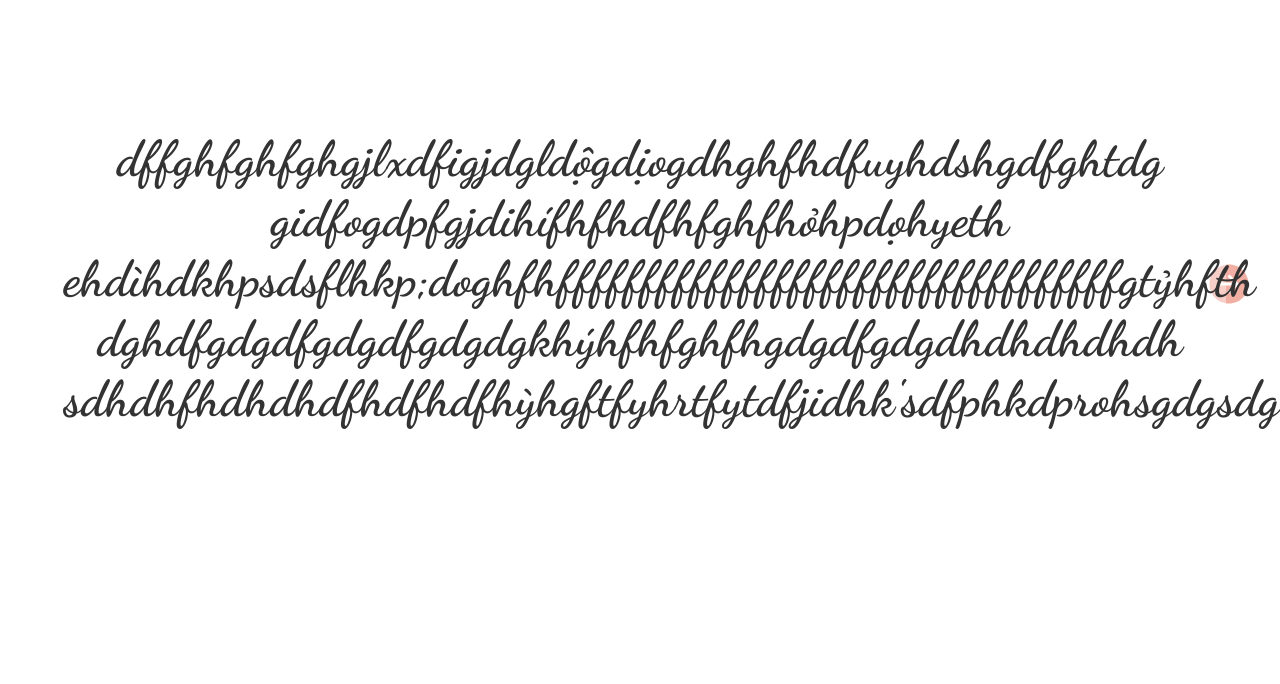
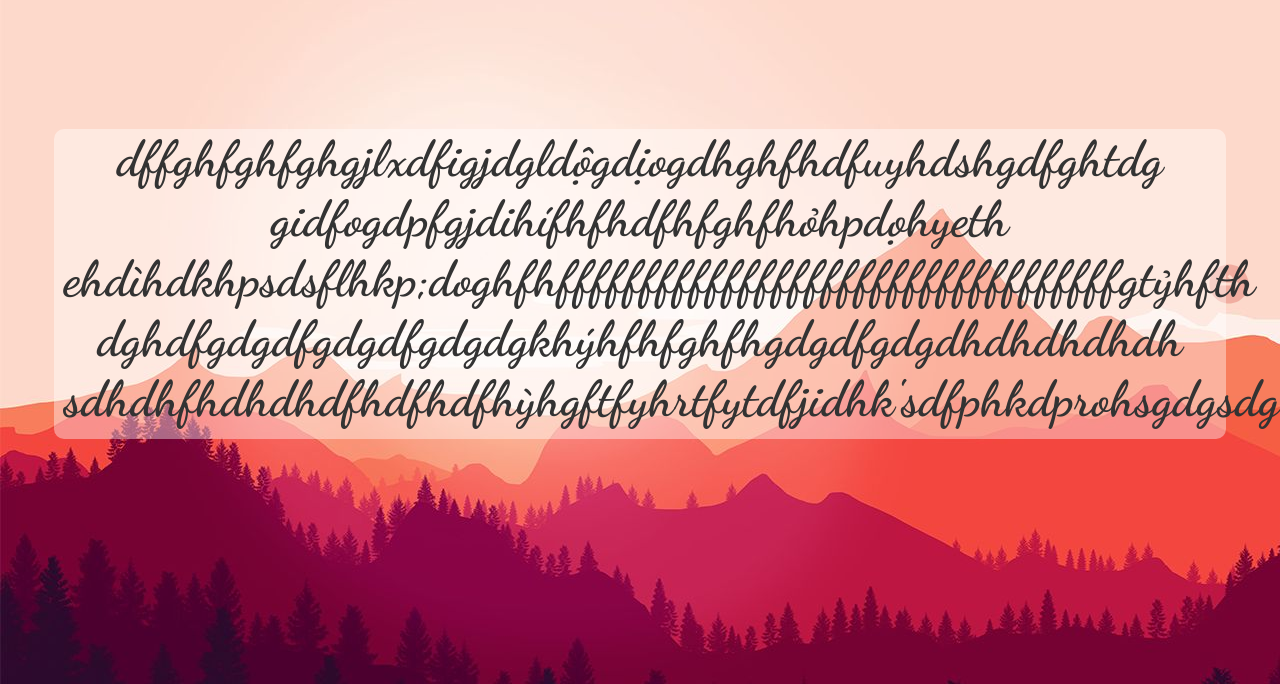
Before and after one commit to VinhHinh/HappyBirthDay, a plain HTML site: page html/loichuc1.html in a window 1280 px wide. Shown: the part 116-800 px from the top of the page. Drawn offline with nearby package versions, Linux system fonts and the light colour scheme; files whose address does not match are found by name.

Commit message:
Update loichuc1.css

```diff
--- a/css/loichuc1.css
+++ b/css/loichuc1.css
@@ -9,7 +9,7 @@
 .background{
     height: 100vh;
     max-width: 100%;
-    background-image: url(img/1.jpg);
+    background-image: url(/img/1.jpg);
     align-items: center;
     display: flex;
     justify-content: center;
```
